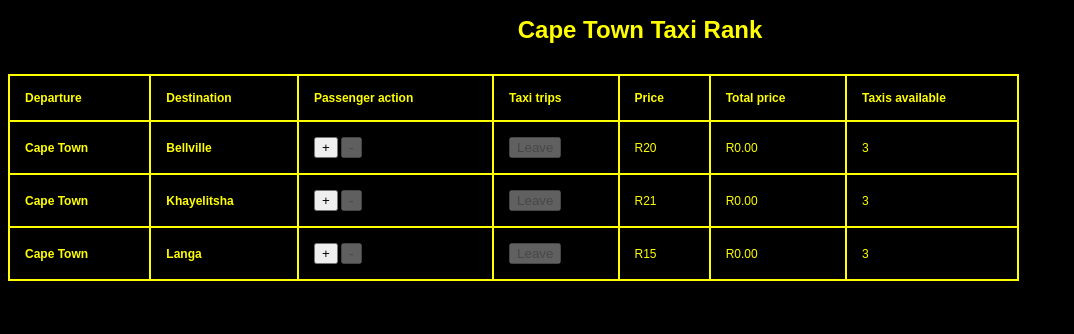
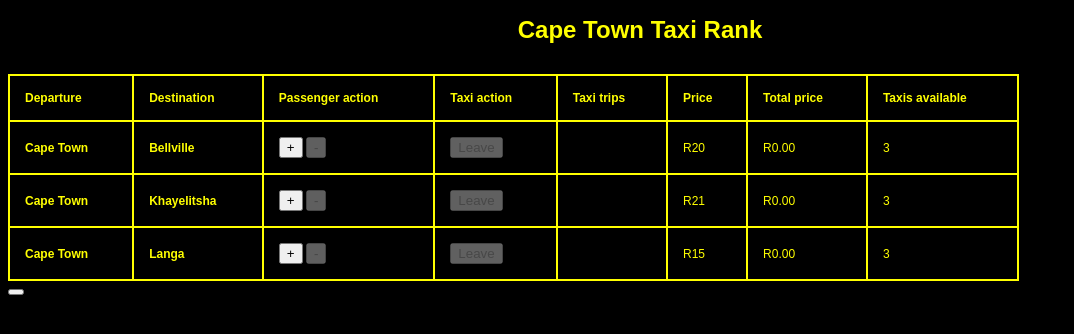
Before and after one commit to WeHaveJoy/taxi-app-with-alpine, a plain HTML site: page index.html in a window 1280 px wide. Shown: the whole page, without its empty margins (0-1074 px from the left). Drawn offline with nearby package versions, Linux system fonts and the light colour scheme.

Commit message:
added a new column for taxi action

```diff
--- a/index.html
+++ b/index.html
@@ -28,7 +28,8 @@
             },
             taxi1: 3,
             taxi2: 3,
-            taxi3: 3
+            taxi3: 3,
+            newTaxi: null
         }">
 
 
@@ -37,6 +38,7 @@
             <th>Departure</th>
             <th>Destination</th>
             <th>Passenger action</th>
+            <th>Taxi action</th>
             <th>Taxi trips</th>
             <th>Price</th>
             <th>Total price</th>
@@ -50,7 +52,8 @@
            <span x-text="passenger1Qty">0</span>
             <button
             x-bind:disabled="passenger1Qty <= 0" id="minus" @click="passenger1Qty--">-</button></td>
-            <td><button  x-bind:disabled="passenger1Qty < 13 " @click="leave1 +=1, passenger1Qty -= 13, price1 +=20*13, taxi1 -=1">Leave</button><span x-text="leave1">0</span> </td>
+            <td><button  x-bind:disabled="passenger1Qty < 13 " @click="leave1 +=1, passenger1Qty -= 13, price1 +=20*13, taxi1 -=1">Leave</button> </td>
+            <td><span x-text="leave1">0</span></td>
            <td>R20</td>
             <td><span class="totalPrice1"
                 x-html="price1 <= 0 ? 'R0.00' : 'R' + price1.toFixed(2)">0.00</span></td>
@@ -64,7 +67,8 @@
            <span x-text="passenger2Qty">0</span>
             <button
             x-bind:disabled="passenger2Qty <= 0" id="minus" @click="passenger2Qty--">-</button></td>
-            <td><button  x-bind:disabled="passenger2Qty < 13"  @click="leave2 +=1, passenger2Qty -= 13, price2 +=21*13, taxi2 -=1">Leave</button><span x-text="leave2">0</span> </td>
+            <td><button  x-bind:disabled="passenger2Qty < 13"  @click="leave2 +=1, passenger2Qty -= 13, price2 +=21*13, taxi2 -=1">Leave</button> </td>
+            <td><span x-text="leave2">0</span></td>
             <td>R21</td>
             <td><span class="totalPrice2"
                 x-html="price2 <= 0 ? 'R0.00' : 'R' + price2.toFixed(2)">0.00</span></td>
@@ -78,13 +82,18 @@
            <span x-text="passenger3Qty">0</span>
             <button x-bind:disabled="passenger3Qty <= 0" id="minus" @click="passenger3Qty--">-</button></td>
 
-            <td><button  x-bind:disabled="passenger3Qty < 13 "  @click="leave3 +=1, passenger3Qty -= 13, price3 * 15, taxi3 -=1">Leave</button><span x-text="leave3">0</span> </td>
+            <td><button  x-bind:disabled="passenger3Qty < 13 "  @click="leave3 +=1, passenger3Qty -= 13, price3 * 15, taxi3 -=1">Leave</button> </td>
+           <td><span x-text="leave3">0</span></td>
             <td>R15</td>
             <td><span class="totalPrice3"
                 x-html="price3 <= 0 ? 'R0.00' : 'R' + price3.toFixed(2)">0.00</span></td>
                 <td class=""><span x-text="taxi3"></span></td>
                 </tr>
     </table>
+
+    <div class="addTaxi">
+        <button class="newTaxi" @click="newTaxi" ></button>
+    </div>
         </div>
 </div>
 </body>
```
